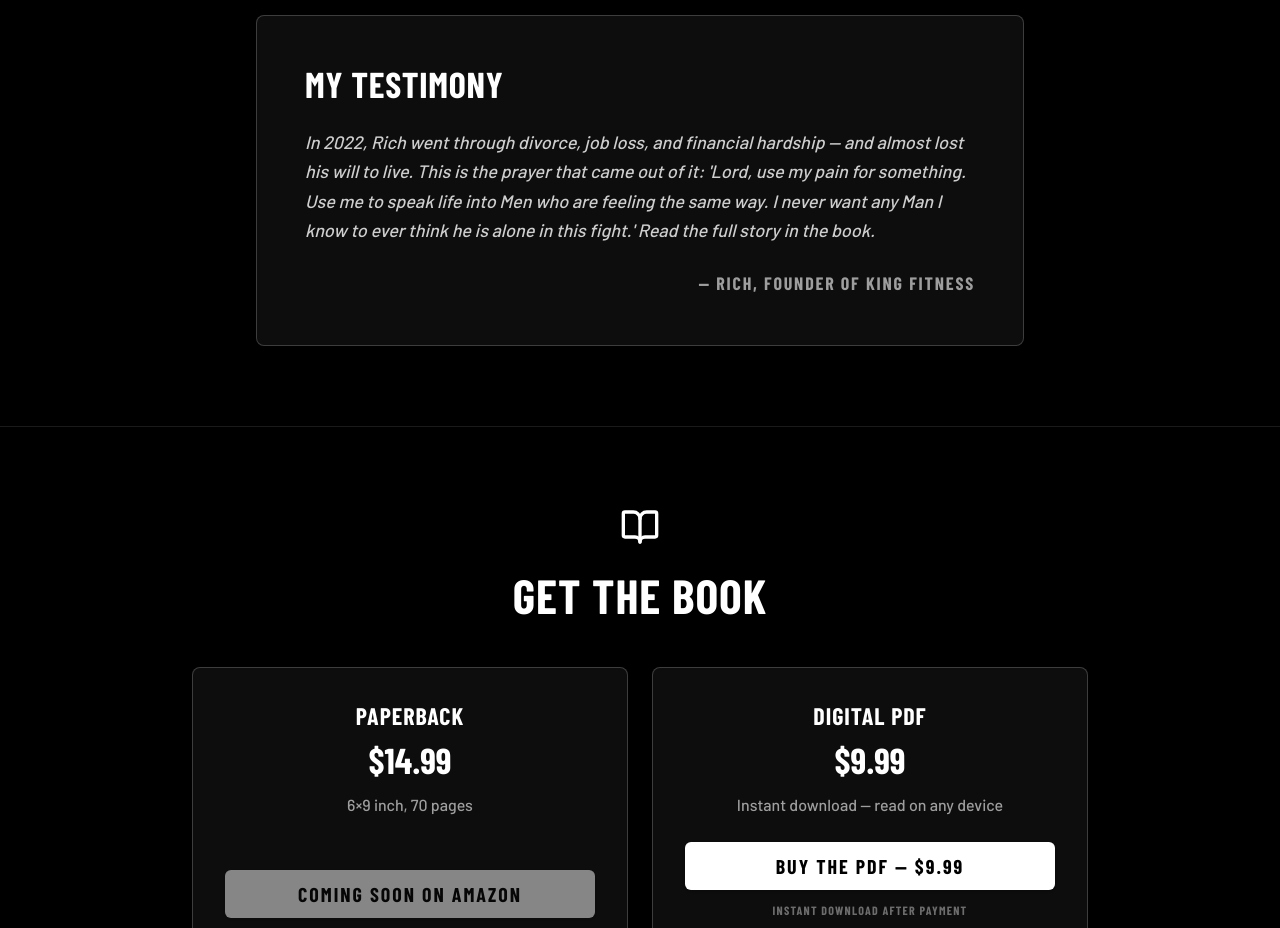
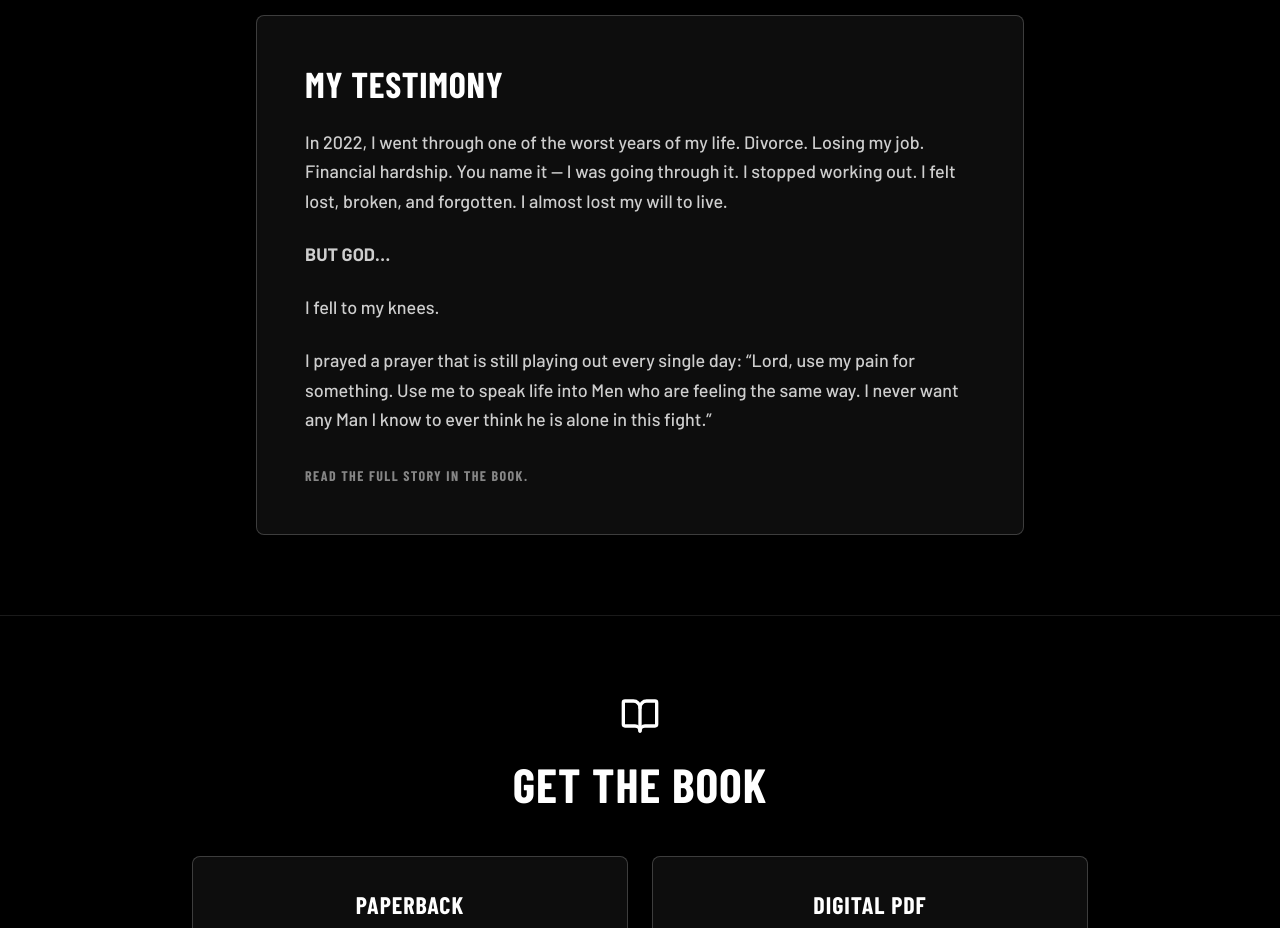
Before and after one commit to dviperrt102-lang/king-fitness, a React (Vite) app: page /Book in a window 1280 px wide. Shown: the part 1680-2608 px from the top of the page. Built offline with nearby package versions, Linux system fonts and the light colour scheme; no server answers; a web font is replaced by a local one.

Commit message:
Update My Testimony card text and formatting
Co-authored-by: dviperrt102-lang <356789424+dviperrt102-lang@users.noreply.github.com>

```diff
--- a/src/pages/Book.jsx
+++ b/src/pages/Book.jsx
@@ -166,15 +166,22 @@ export default function Book() {
         <div className="container mx-auto px-4">
           <div className="max-w-3xl mx-auto border border-white/20 rounded-lg p-8 md:p-12 bg-white/5">
             <h2 className="text-3xl md:text-4xl text-white mb-6">My Testimony</h2>
-            <p className="text-lg text-white/80 leading-relaxed italic">
-              In 2022, Rich went through divorce, job loss, and financial hardship — and almost lost
-              his will to live. This is the prayer that came out of it: 'Lord, use my pain for
-              something. Use me to speak life into Men who are feeling the same way. I never want
-              any Man I know to ever think he is alone in this fight.' Read the full story in the
-              book.
-            </p>
-            <p className="font-heading text-lg uppercase tracking-widest text-white/60 mt-6 text-right">
-              — Rich, Founder of King Fitness
+            <div className="space-y-6">
+              <p className="text-lg text-white/80 leading-relaxed">
+                In 2022, I went through one of the worst years of my life. Divorce. Losing my job.
+                Financial hardship. You name it — I was going through it. I stopped working out. I
+                felt lost, broken, and forgotten. I almost lost my will to live.
+              </p>
+              <p className="text-lg text-white/80 leading-relaxed font-bold">BUT GOD…</p>
+              <p className="text-lg text-white/80 leading-relaxed">I fell to my knees.</p>
+              <p className="text-lg text-white/80 leading-relaxed">
+                I prayed a prayer that is still playing out every single day: “Lord, use my pain for
+                something. Use me to speak life into Men who are feeling the same way. I never want
+                any Man I know to ever think he is alone in this fight.”
+              </p>
+            </div>
+            <p className="font-heading text-sm uppercase tracking-widest text-white/50 mt-8">
+              Read the full story in the book.
             </p>
           </div>
         </div>
```
